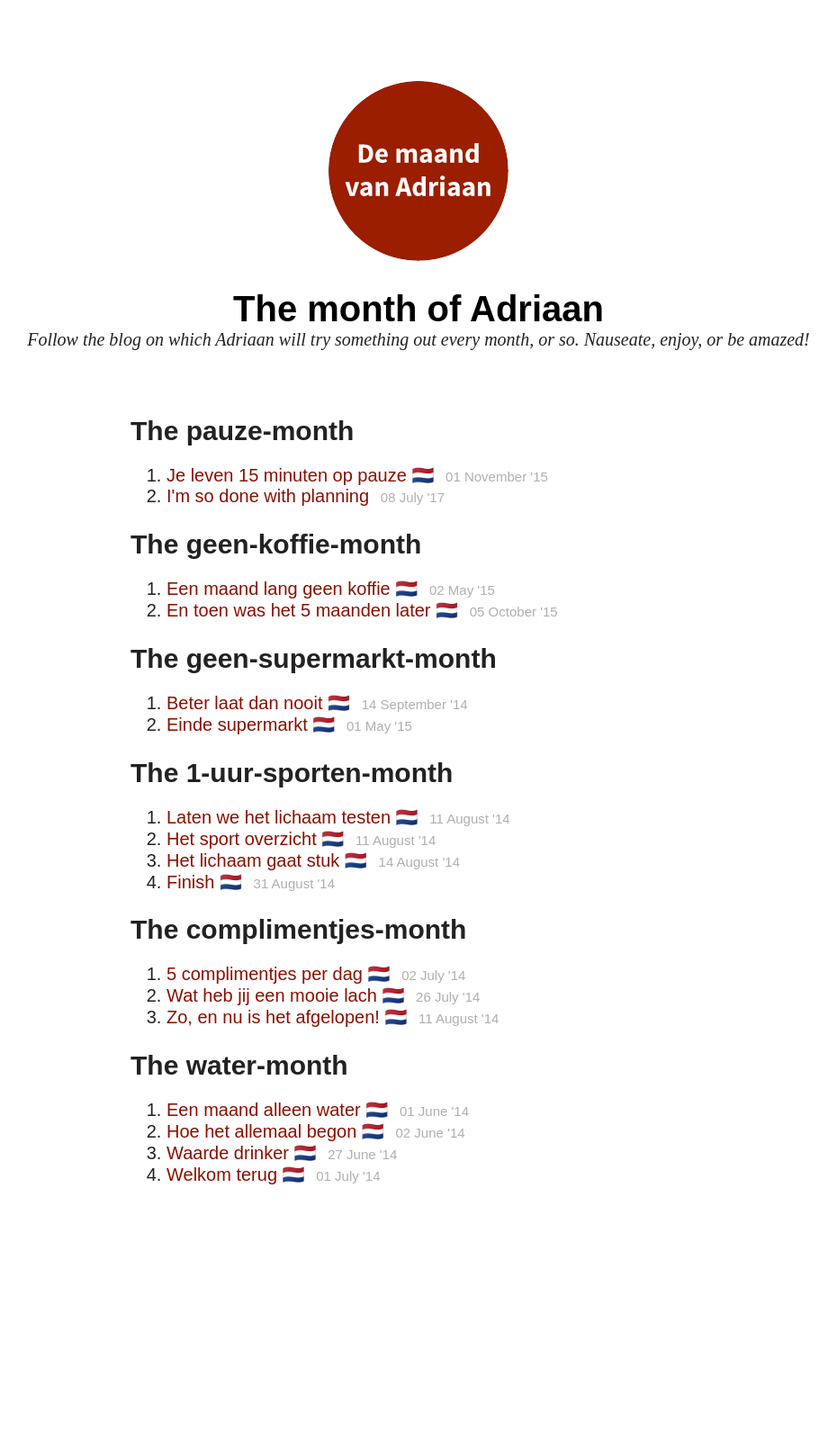
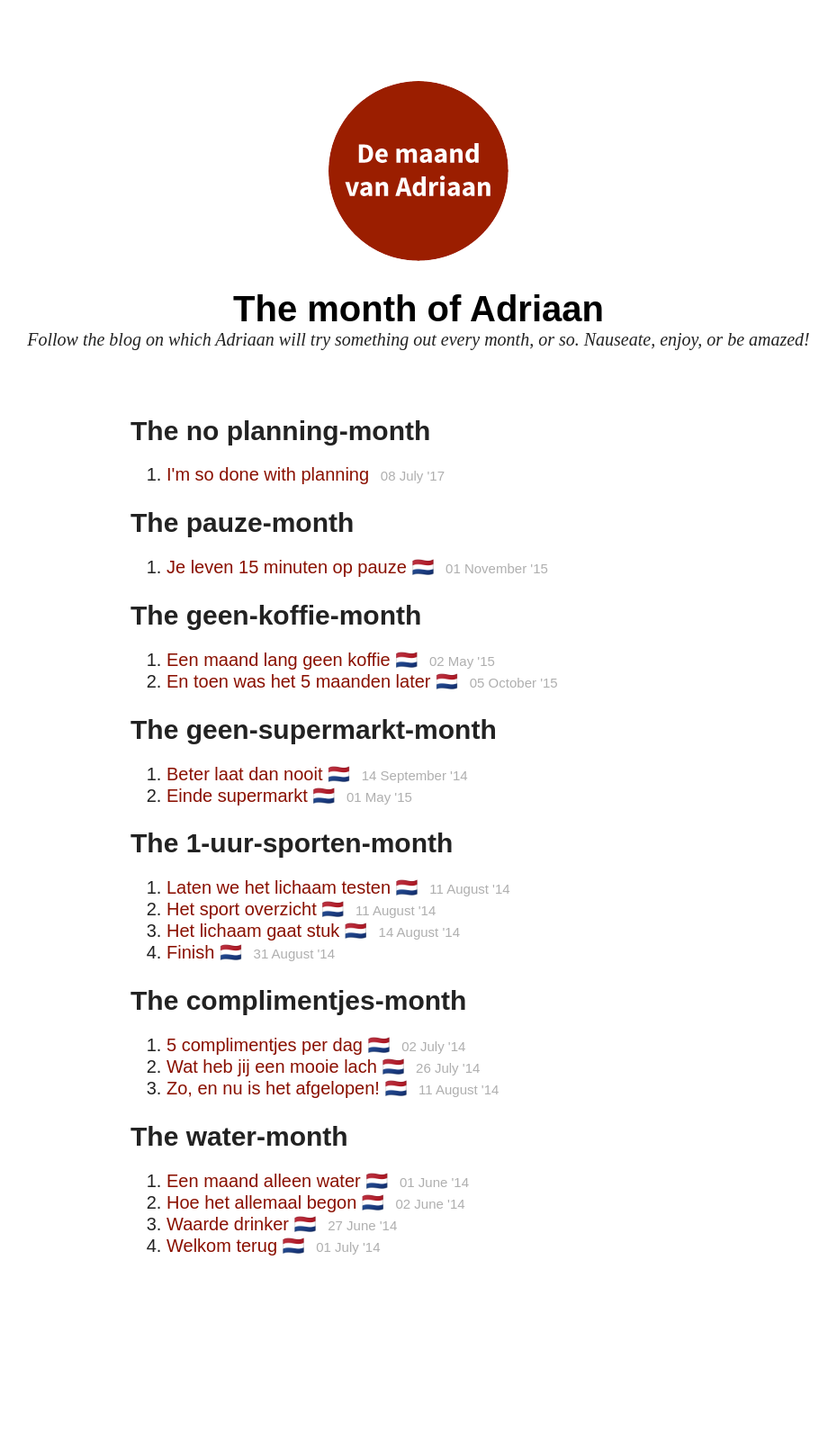
Before and after one commit to adriaandotcom/demaandvanadriaan, a Jekyll site: the page built from index.html, in a window 1280 px wide. Shown: the whole page at 90% size, without its empty margins (175-1105 px from the left). Built offline with Jekyll 4.4.1, drawn with Linux system fonts in a browser that asks for light colours; nearby versions of some CDN libraries; before the commit the page ends 1511 px from its top, so only the background shows below that.

Commit message:
Add category

```diff
--- a/_posts/2017-07-08-i-am-done-with-planning.md
+++ b/_posts/2017-07-08-i-am-done-with-planning.md
@@ -2,7 +2,7 @@
 layout: post
 title: "I'm so done with planning"
 description: ""
-category: pauze
+category: no planning
 tags: [maand uitleg, no planning]
 image:
   feature: covers/grachten.jpg
```
